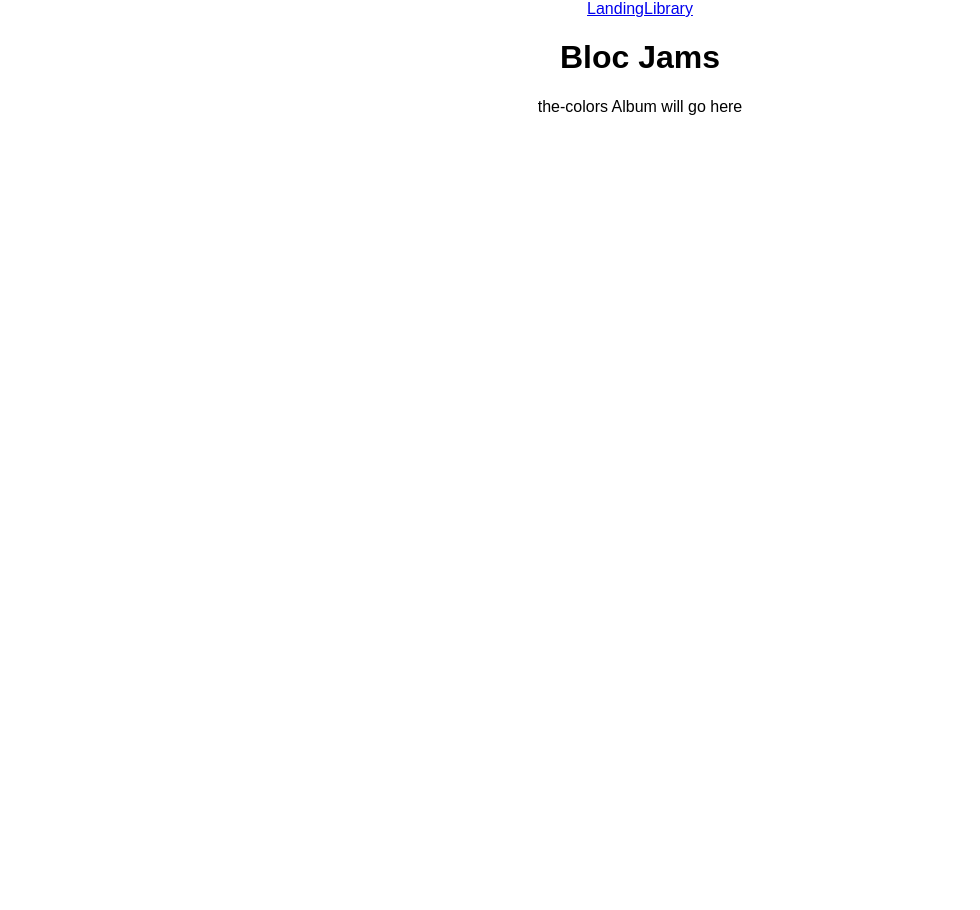
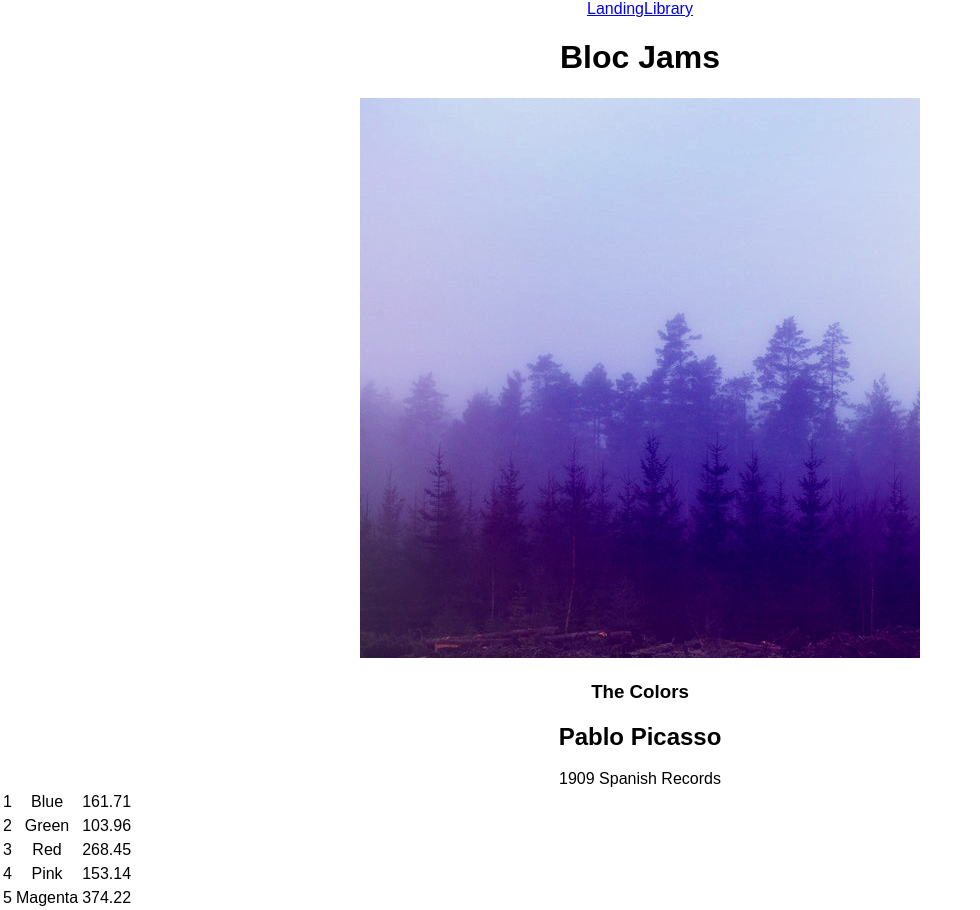
Before and after one commit to hs10337/bloc-jams-react, a React (Create React App) app: page /album/the-colors in a window 1280 px wide. Shown: the whole page, without its empty margins (0-980 px from the left). Before the commit the page ends 800 px from the top, so only its background shows below. Built offline with nearby package versions, Linux system fonts and the light colour scheme.

Commit message:
display song info

```diff
--- a/public/index.html
+++ b/public/index.html
@@ -10,6 +10,7 @@
     -->
     <link rel="manifest" href="%PUBLIC_URL%/manifest.json">
     <link rel="shortcut icon" href="%PUBLIC_URL%/favicon.ico">
+    <link rel="stylesheet" type="text/css" href="http://code.ionicframework.com/ionicons/2.0.1/css/ionicons.min.css">
     <!--
       Notice the use of %PUBLIC_URL% in the tags above.
       It will be replaced with the URL of the `public` folder during the build.
--- a/src/components/Album.js
+++ b/src/components/Album.js
@@ -1,10 +1,46 @@
 import React, { Component } from 'react';
+import albumData from './../data/albums';
 
 class Album extends Component {
+  constructor(props) {
+    super(props);
+
+    const album = albumData.find( album => {
+      return album.slug === this.props.match.params.slug
+    });
+
+    this.state = {
+      album: album
+    };
+  }
+
   render() {
     return(
       <section className="album">
-      {this.props.match.params.slug} Album will go here
+      <section id="album-info">
+          <img id="album-cover-art" src={this.state.album.albumCover}/>
+          <div className="album-details">
+            <h1 id="album-title">{this.state.album.title}</h1>
+            <h2 className="artist">{this.state.album.artist}</h2>
+            <div id="release-info">{this.state.album.releaseInfo}</div>
+          </div>
+        </section>
+        <table id="song-list">
+          { this.state.album.songs.map( (song, index) =>
+            <tbody className="song">
+              <colgroup>
+                <col id="song-number-column" />
+                <col id="song-title-column" />
+                <col id="song-duration-column" />
+              </colgroup>
+              <tr>
+                <td>{index+1}</td>
+                <td>{song.title}</td>
+                <td>{song.duration}</td>
+              </tr>
+            </tbody>
+          )}
+        </table>
       </section>
     );
   }
```
